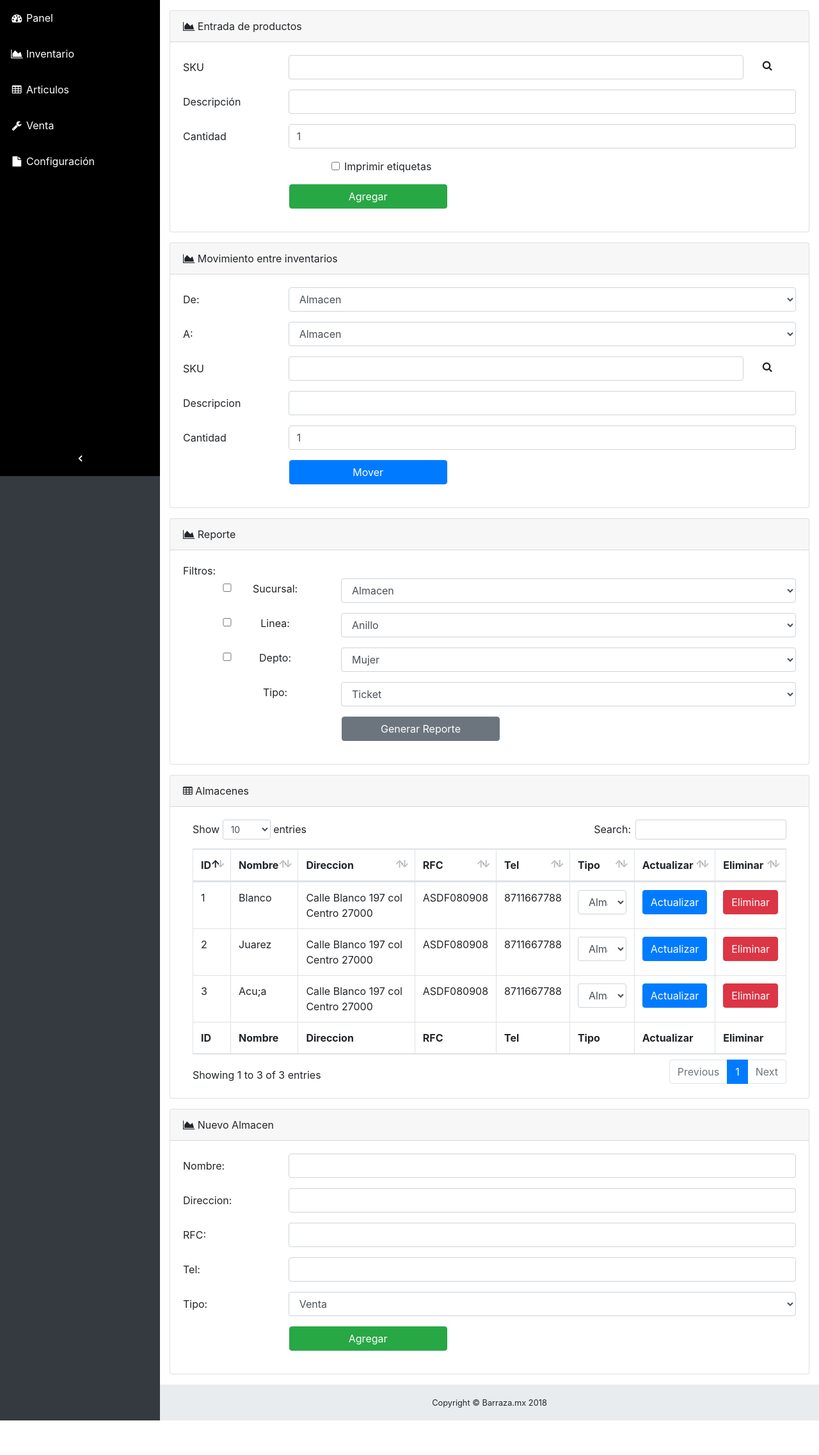
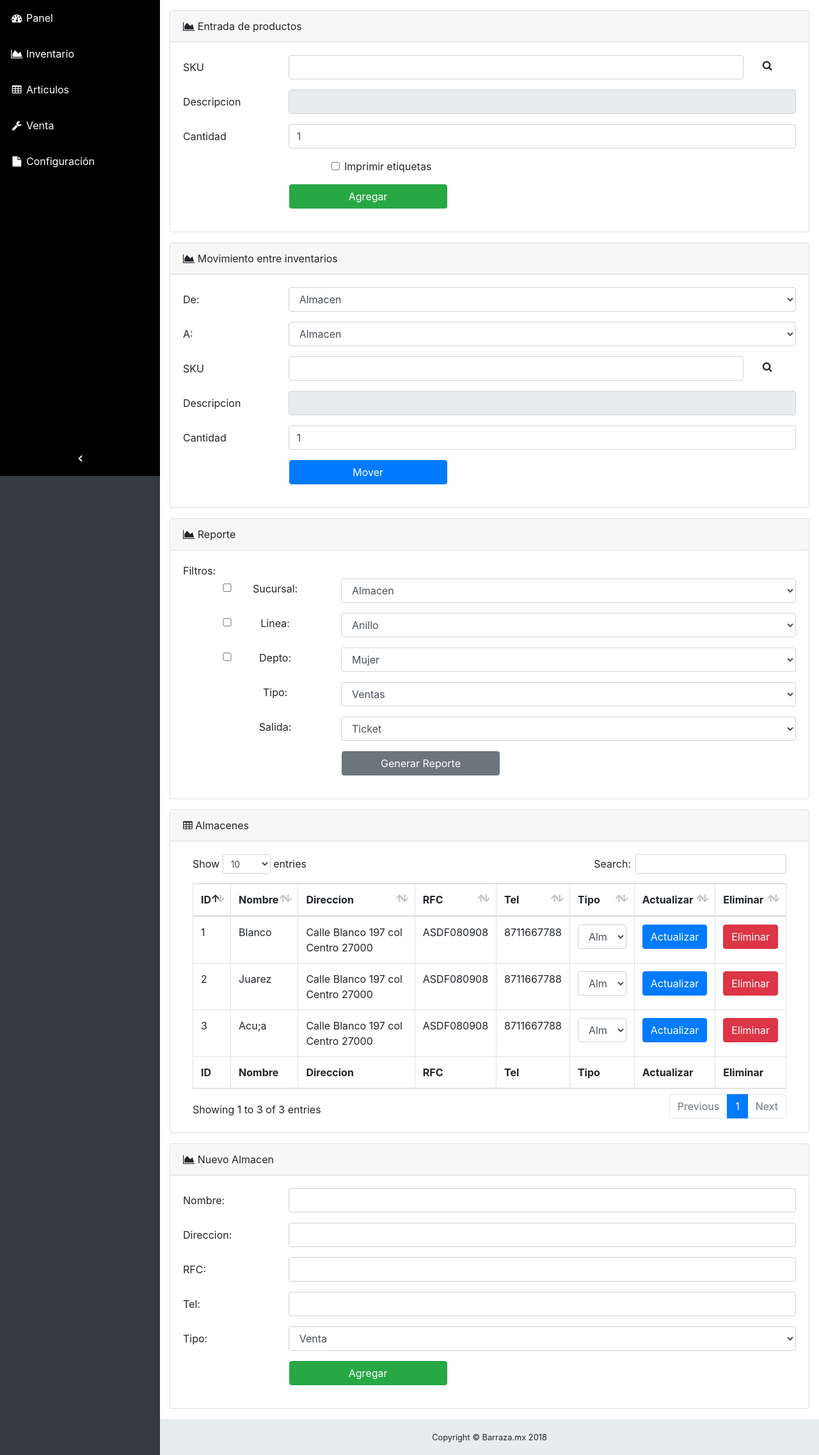
Before and after one commit to sergiobarraza/PDVJoyeria, a PHP site: page /inventario.php in a window 1280 px wide. Shown: the part 56-2330 px from the top of the page at 64% size. Before the commit the page ends 2276 px from the top, so only its background shows below. Run offline with PHP 8.4, Linux system fonts and the light colour scheme.

Commit message:
Articulos e inventario

```diff
--- a/inventario.php
+++ b/inventario.php
@@ -1,93 +1,119 @@
 <?php
 	include("header.php");
+	//include 'conexion.php';
+
+	$status="nada";
+	if (isset($_GET['status'])) {
+		$status = $_GET['status'];
+	}
 ?>
 
 	<!-- Form-->
-	<div class="card mb-3">
-        <div class="card-header"><i class="fa fa-area-chart"></i> Entrada de productos</div>
+	<div class="card mb-3" id="nuevaEntrada">
+        <div class="card-header"><i class="fa fa-area-chart"></i> Entrada de productos <span style="color:green; display: <?php if ($status== 'successentrada') { echo "inline-block";} else {echo "none";}?>"> - Entrada correcta</span></div>
         <div class="card-body">
-        	<form>
+        	<form method="Post" action="inventario_entrada.php">
         		<div class="form-group row">
 			    	<label for="sku" class="col-sm-2 col-form-label">SKU</label>
 			    	<div class="col-sm-9">
-			      		<input type="text" class="form-control" id="sku" placeholder=""  onchange="buscarporSKU();">
+			      		<input type="text" class="form-control" id="sku" name="sku"  onchange="buscarporSKU();" required="true">
 			    	</div>
 			    	<div class="col-sm-1"><i class="fa fa-search pt-2"></i></div>
 			  	</div>
-			  	<div class="form-group row">
-			    	<label for="Name" class="col-sm-2 col-form-label">Descripción</label>
+				<div class="form-group row">
+			    	<label for="desc" class="col-sm-2 col-form-label">Descripcion</label>
 			    	<div class="col-sm-10">
-			      		<input type="text" class="form-control" id="Name" placeholder="" >
+			      		<input type="text" class="form-control" id="desc" name="desc" readonly="true">
 			    	</div>
 			  	</div>
 			  	<div class="form-group row">
 			    	<label for="quant[1]" class="col-sm-2 col-form-label">Cantidad</label>
 			    	<div class="col-sm-10">
-			      		<input type="text" name="quant[1]" class="form-control input-number" value="1" min="1" max="999" id="quant[1]">
+			      		<input type="text" name="quant[1]" class="form-control input-number" value="1" min="1" max="999" id="quant[1]" name="quant[1]">
 			    	</div>
 			  	</div>
 			  	<div class="form-group row">
 				  	<div class="col-sm-3"></div>
 					<div class="form-check col-sm-5">
-		 		 		<input class="form-check-input" type="checkbox" value="" id="defaultCheck1">
+		 		 		<input class="form-check-input" type="checkbox" value="Yes" id="defaultCheck1" name="imprimir">
 		  				<label class="form-check-label" for="defaultCheck1">Imprimir etiquetas</label>
 					</div>
 				</div>
 				<div class="form-group row">
 				  	<div class="col-sm-2"></div>
-					<a class="btn btn-success col-sm-12 col-md-3 ml-3"> Agregar</a>
+					<button class="btn btn-success col-sm-12 col-md-3 ml-3"> Agregar</button>
 				</div>
         	</form>
         </div>
   	</div>
-  	<div class="card mb-3">
-        <div class="card-header"><i class="fa fa-area-chart"></i> Movimiento entre inventarios</div>
+  	<div class="card mb-3" id="nuevoMovimiento">
+        <div class="card-header"><i class="fa fa-area-chart"></i> Movimiento entre inventarios <span style="color:green; display: <?php if ($status== 'successmovimiento') { echo "inline-block";} else {echo "none";}?>"> - Entrada correcta</span><span style="color:red; display: <?php if ($status== 'errorSKU') { echo "inline-block";} else {echo "none";}?>"> - Producto no válido</span><span style="color:red; display: <?php if ($status== 'errorAlm') { echo "inline-block";} else {echo "none";}?>"> - No se puede mover entre mismo almacen</span></div>
         <div class="card-body">
-        	<form>
+        	<form method="Post" action="inventario_movimiento.php">
         		<div class="form-group row">
-			    	<label for="alm1" class="col-sm-2 col-form-label">De:</label>
+			    	<label for="from" class="col-sm-2 col-form-label">De:</label>
 			    	<div class="col-sm-10">
-			      		<select type="text" class="form-control" id="alm1" placeholder=""  >
-			      			<option>Almacen</option>
-			      			<option>Blanc</option>
-			      			<option>Juarez</option>
-			      			<option>Falcon</option>
+			      		<select type="text" class="form-control" id="from" name="from" required >
+			      		<?php
+			      			$sql = "SELECT * form Almacen;";
+			      			//$result = mysqli_query($con, $sql);
+			      			//$rows = $result->num_rows;
+			      			/*
+		    	      		for ($i=0 ; $i < $rows ; $i++){
+		        	  			$row = $result->fetch_assoc();
+		          				echo '<option value='.$row["idAlmacen"].'>'.$row["nombreAlmacen"].'</option>';
+				          		}*/
+			      		?>
+			      			<option value="1">Almacen</option>
+			      			<option value="2">Blanc</option>
+			      			<option value="3">Juarez</option>
+			      			<option value="4">Falcon</option>
 			      		</select>
 			    	</div>
 			  	</div>
 			  	<div class="form-group row">
-			    	<label for="alm2" class="col-sm-2 col-form-label">A:</label>
+			    	<label for="destino" class="col-sm-2 col-form-label">A:</label>
 			    	<div class="col-sm-10">
-			      		<select type="text" class="form-control" id="alm2" placeholder=""  >
-			      			<option>Almacen</option>
-			      			<option>Blanc</option>
-			      			<option>Juarez</option>
-			      			<option>Falcon</option>
+			      		<select type="text" class="form-control" id="destino" name="destino"  required
+			      		>
+			      		<?php
+			      			$sql = "SELECT * form Almacen;";
+			      			/*
+		    	      		for ($i=0 ; $i < $rows ; $i++){
+		        	  			$row = $result->fetch_assoc();
+		          				echo '<option value='.$row["idAlmacen"].'>'.$row["nombreAlmacen"].'</option>';
+				          		}*/
+			      		?>
+			      			<option value="1">Almacen</option>
+			      			<option value="2">Blanc</option>
+			      			<option value="3">Juarez</option>
+			      			<option value="4">Falcon</option>
 			      		</select>
 			    	</div>
 			  	</div>
         		<div class="form-group row">
 			    	<label for="sku2" class="col-sm-2 col-form-label">SKU</label>
 			    	<div class="col-sm-9">
-			      		<input type="text" class="form-control" id="sku2" placeholder=""  onchange="buscarporSKU();">
+			      		<input type="text" class="form-control" id="sku2" name="sku"  onchange="buscarporSKU();" required>
 			    	</div>
 			    	<div class="col-sm-1"><i class="fa fa-search pt-2"></i></div>
 			  	</div>
 			  	<div class="form-group row">
-			    	<label for="Name2" class="col-sm-2 col-form-label">Descripcion</label>
+			    	<label for="desc2" class="col-sm-2 col-form-label">Descripcion</label>
 			    	<div class="col-sm-10">
-			      		<input type="text" class="form-control" id="Name2" placeholder="" >
+			      		<input type="text" class="form-control" id="desc2" name="desc2" readonly="true">
 			    	</div>
 			  	</div>
+
 			  	<div class="form-group row">
 			    	<label for="quant[2]" class="col-sm-2 col-form-label">Cantidad</label>
 			    	<div class="col-sm-10">
-			      		<input type="text" name="quant[1]" class="form-control input-number" value="1" min="1	" max="999" id="quant[2]">
+			      		<input type="text" name="quant[2]" class="form-control input-number" value="1" min="1	" max="999" id="quant[2]" required>
 			    	</div>
 			  	</div>
 				<div class="form-group row">
 				  	<div class="col-sm-2"></div>
-					<a class="btn btn-primary col-sm-12 col-md-3 ml-3"> Mover</a>
+					<button class="btn btn-primary col-sm-12 col-md-3 ml-3"> Mover</button>
 				</div>
         	</form>
         </div>
@@ -96,7 +122,7 @@
   	<div class="card mb-3">
         <div class="card-header"><i class="fa fa-area-chart"></i> Reporte</div>
         <div class="card-body">
-        	<form>
+        	<form method="Post" action="inventario_reporte.php">
         		<div class="row">
         			<span class="col-sm-12">Filtros:</span>
         		</div>
@@ -149,6 +175,21 @@
         			<div class="col-sm-1"></div>
         			<div class="col-sm-2">
 				    	<label for="tipo" class="col-sm-11 col-form-labe pt-1 text-center">Tipo:</label>
+			    	</div>
+			    	<div class="col-sm-9">
+			      		<select type="text" class="form-control" id="tipo" placeholder="" >
+			      			<option>Entradas</option>
+			      			<option selected>Ventas</option>
+			      			<option>Apartados</option>
+		      				<option>Movimientos</option>
+		      				<option>Inventario</option>
+			      		</select>
+			    	</div>
+			  	</div>
+			  	<div class="form-group row">
+        			<div class="col-sm-1"></div>
+        			<div class="col-sm-2">
+				    	<label for="tipo" class="col-sm-11 col-form-labe pt-1 text-center">Salida:</label>
 			    	</div>
 			    	<div class="col-sm-9">
 			      		<select type="text" class="form-control" id="tipo" placeholder="" >
```
Also changed, not shown: articulos.php (+32 -27 lines), articulos_depto.php (added, +10 -0 lines), articulos_linea.php (added, +10 -0 lines), articulos_nuevo.php (added, +25 -0 lines), inventario_entrada.php (added, +32 -0 lines), inventario_movimiento.php (added, +42 -0 lines).
